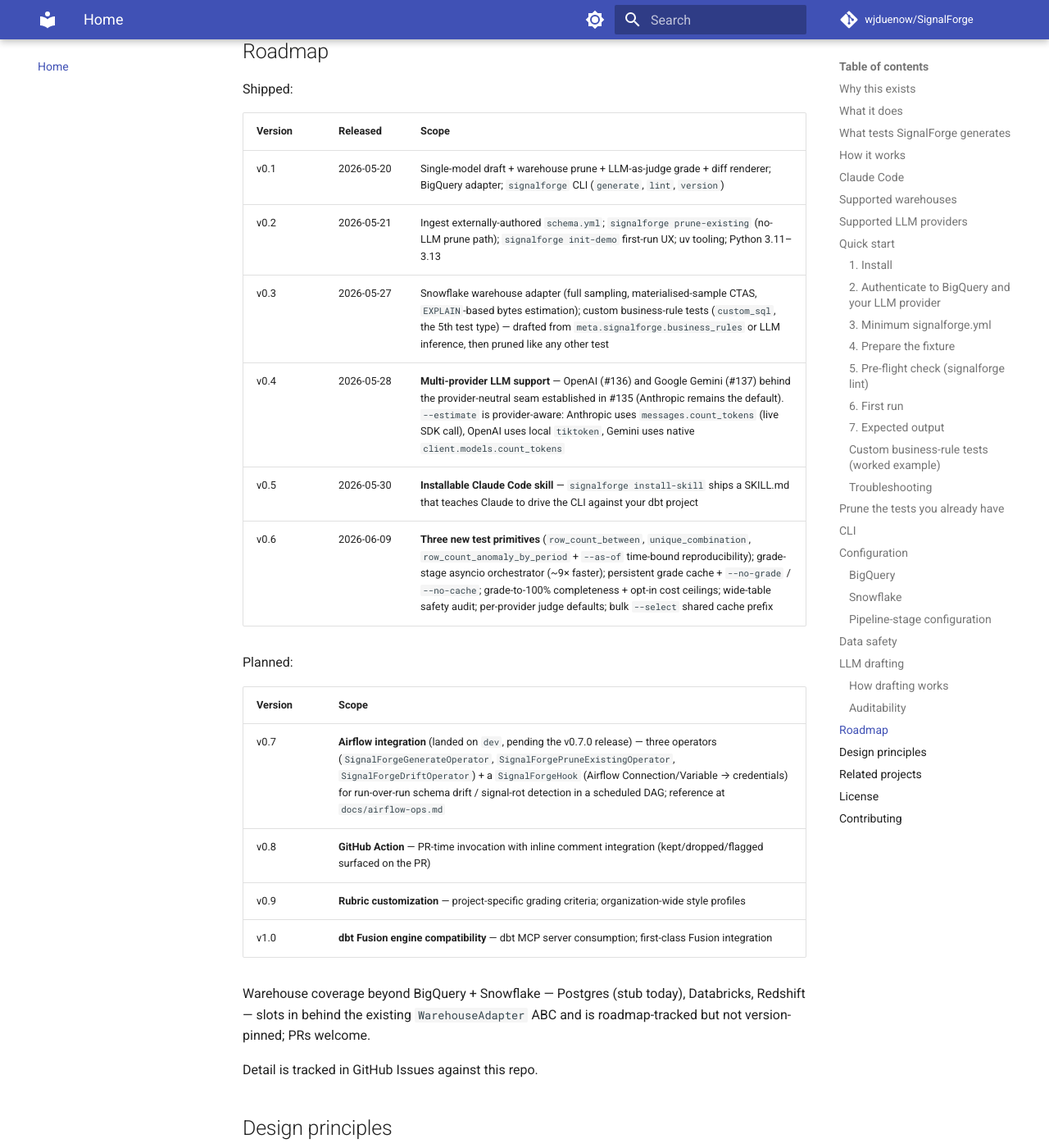
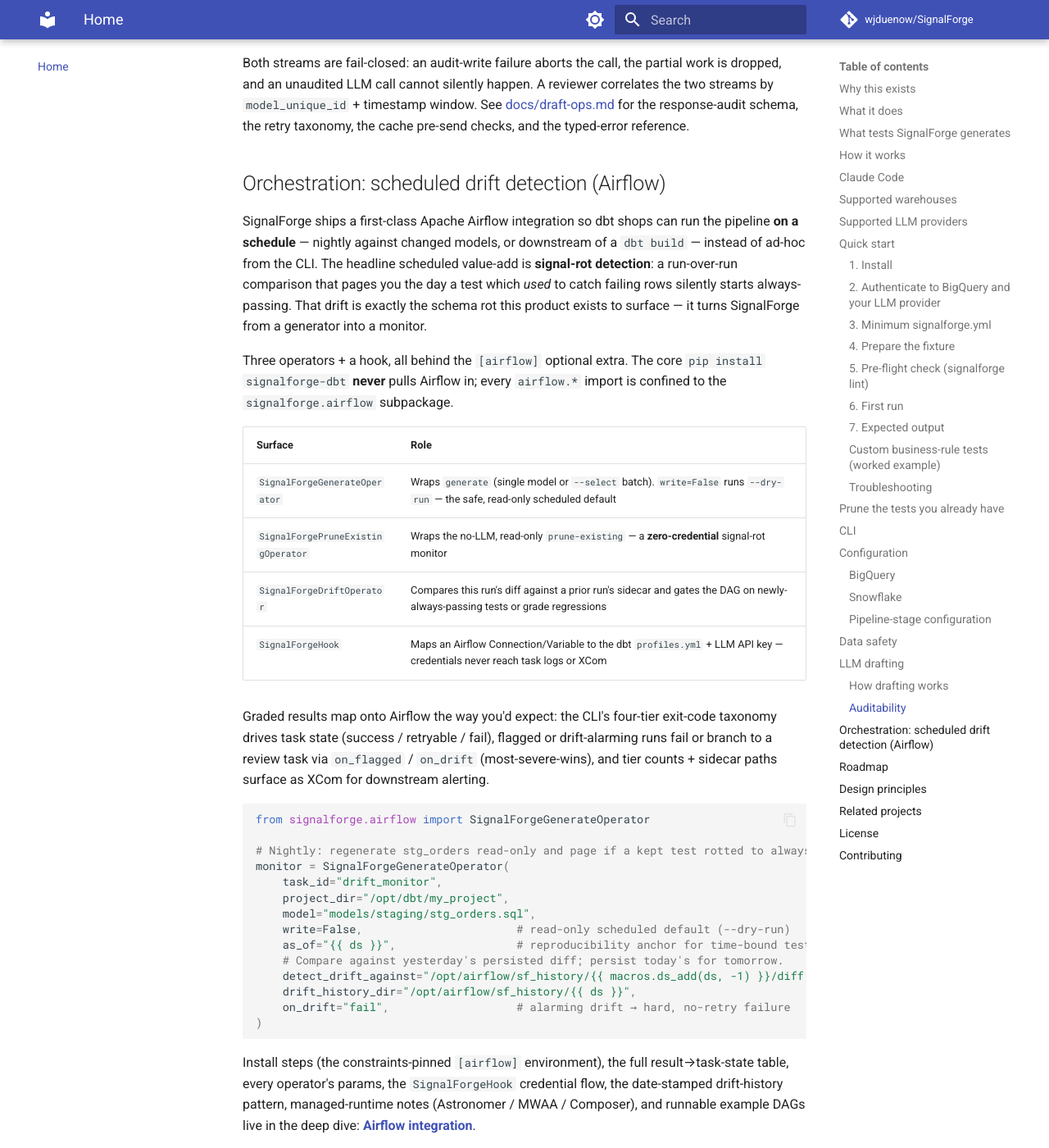
Before and after one commit to wjduenow/SignalForge, an MkDocs documentation site: the page built from docs/index.md, in a window 1280 px wide and 1400 px high, scrolled down 14304 px. Shown: the whole window at 82% size. Built offline with MkDocs 1.6.1 and Material for MkDocs 9.7.7, drawn with Linux system fonts in a browser that asks for light colours; comment, search, counter and statistics services are not loaded; some of the changed text lies outside the part shown.

Commit message:
docs: feature Airflow integration in README + refresh deep-dive status
The v0.7 Airflow integration (epic #228) fully landed on dev but the
README surfaced it only as a planned roadmap row. Promote it to a current
capability and fix the stale status note in the deep dive.

- README: add a 'Runs on a schedule in Airflow' bullet to 'What it does',
  plus a dedicated 'Orchestration: scheduled drift detection (Airflow)'
  section (operator/hook table, result->task-state summary, a runnable
  drift example copied from the doc, link to the deep dive).
- docs/airflow-ops.md: refresh the status note (claimed two operators) to
  reflect all three operators + SignalForgeHook, each with a verified
  in-doc anchor link.

````diff
--- a/README.md
+++ b/README.md
@@ -22,6 +22,7 @@ And you don't have to start from SignalForge's own drafts. Point it at a `schema
 - **Reports what was kept and what was dropped**, with a one-line "why" per artifact. No black-box generation.
 - **Prunes tests you already have.** Point it at an existing `schema.yml` — from dbt-codegen, dbt Copilot, DinoAI, datapilot, or hand-written — and the warehouse tells you which of *those* tests add no signal. Same prune step, no LLM call (`signalforge prune-existing`).
 - **Drives end-to-end from Claude Code.** Run `signalforge install-skill` once in your dbt project and Claude recognises requests like "draft tests for `dim_customers`" or "prune my existing `schema.yml`," picks the right subcommand + flags, and explains the kept / kept-uncertain / dropped / flagged diff back. Deep dive: [Claude Code skill](docs/skills.md).
+- **Runs on a schedule in Airflow.** Drop the pipeline into a DAG — nightly against changed models, or downstream of a `dbt build` — for run-over-run **schema-drift / signal-rot detection**: get paged the day a test that *used* to catch failing rows silently starts always-passing. Three operators + a `SignalForgeHook` map Airflow Connections to credentials and graded results to task state + XCom, all behind an optional extra (the core install never pulls Airflow in). Deep dive: [Airflow integration](docs/airflow-ops.md).
 
 ## What tests SignalForge generates
 
@@ -574,6 +575,55 @@ silently happen. A reviewer correlates the two streams by
 the retry taxonomy, the cache pre-send checks, and the typed-error
 reference.
 
+## Orchestration: scheduled drift detection (Airflow)
+
+SignalForge ships a first-class Apache Airflow integration so dbt shops can run the
+pipeline **on a schedule** — nightly against changed models, or downstream of a
+`dbt build` — instead of ad-hoc from the CLI. The headline scheduled value-add is
+**signal-rot detection**: a run-over-run comparison that pages you the day a test which
+*used* to catch failing rows silently starts always-passing. That drift is exactly the
+schema rot this product exists to surface — it turns SignalForge from a generator into a
+monitor.
+
+Three operators + a hook, all behind the `[airflow]` optional extra. The core
+`pip install signalforge-dbt` **never** pulls Airflow in; every `airflow.*` import is
+confined to the `signalforge.airflow` subpackage.
+
+| Surface | Role |
+| --- | --- |
+| `SignalForgeGenerateOperator` | Wraps `generate` (single model or `--select` batch). `write=False` runs `--dry-run` — the safe, read-only scheduled default |
+| `SignalForgePruneExistingOperator` | Wraps the no-LLM, read-only `prune-existing` — a **zero-credential** signal-rot monitor |
+| `SignalForgeDriftOperator` | Compares this run's diff against a prior run's sidecar and gates the DAG on newly-always-passing tests or grade regressions |
+| `SignalForgeHook` | Maps an Airflow Connection/Variable to the dbt `profiles.yml` + LLM API key — credentials never reach task logs or XCom |
+
+Graded results map onto Airflow the way you'd expect: the CLI's four-tier exit-code
+taxonomy drives task state (success / retryable / fail), flagged or drift-alarming runs
+fail or branch to a review task via `on_flagged` / `on_drift` (most-severe-wins), and
+tier counts + sidecar paths surface as XCom for downstream alerting.
+
+```python
+from signalforge.airflow import SignalForgeGenerateOperator
+
+# Nightly: regenerate stg_orders read-only and page if a kept test rotted to always-pass.
+monitor = SignalForgeGenerateOperator(
+    task_id="drift_monitor",
+    project_dir="/opt/dbt/my_project",
+    model="models/staging/stg_orders.sql",
+    write=False,                       # read-only scheduled default (--dry-run)
+    as_of="{{ ds }}",                  # reproducibility anchor for time-bound tests
+    # Compare against yesterday's persisted diff; persist today's for tomorrow.
+    detect_drift_against="/opt/airflow/sf_history/{{ macros.ds_add(ds, -1) }}/diff.json",
+    drift_history_dir="/opt/airflow/sf_history/{{ ds }}",
+    on_drift="fail",                   # alarming drift → hard, no-retry failure
+)
+```
+
+Install steps (the constraints-pinned `[airflow]` environment), the full
+result→task-state table, every operator's params, the `SignalForgeHook` credential flow,
+the date-stamped drift-history pattern, managed-runtime notes (Astronomer / MWAA /
+Composer), and runnable example DAGs live in the deep dive:
+**[Airflow integration](docs/airflow-ops.md)**.
+
 ## Roadmap
 
 Shipped:
````
Also changed, not shown: docs/airflow-ops.md (+10 -4 lines).
